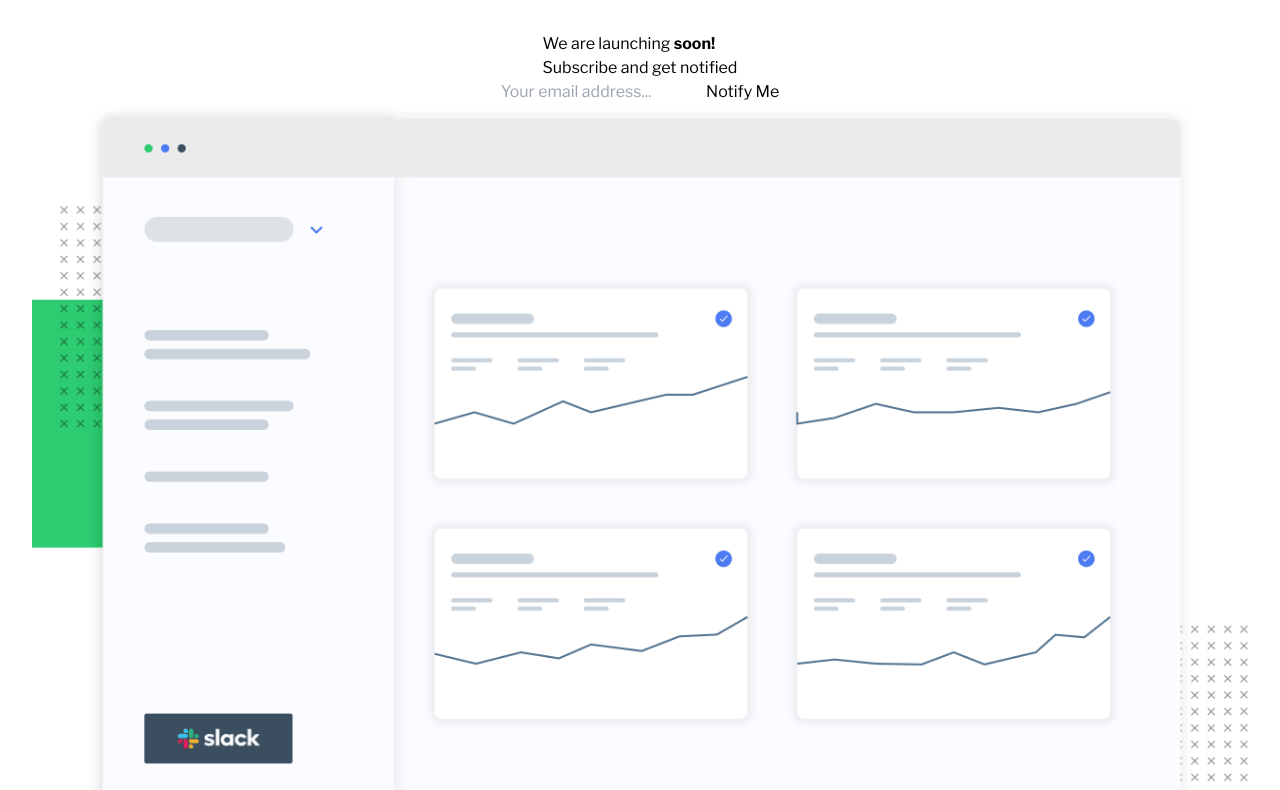
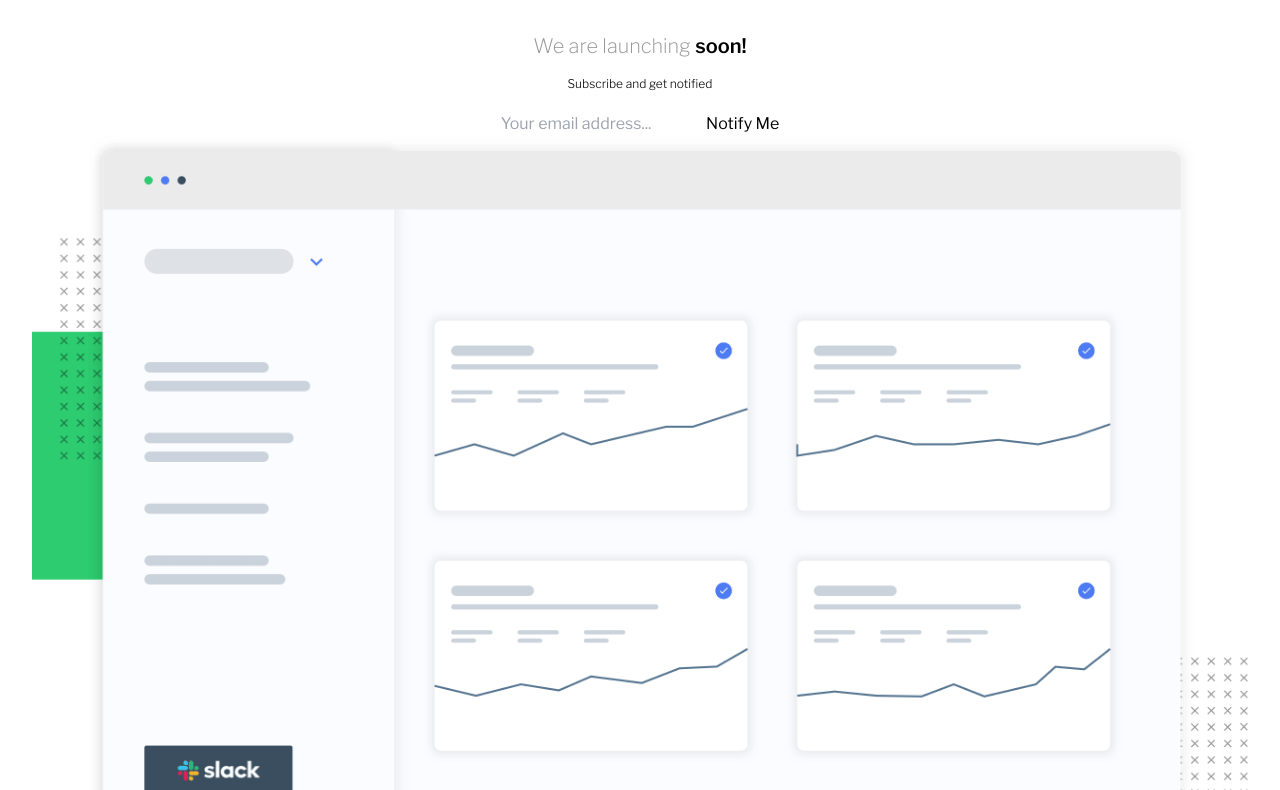
Before and after one commit to aaditamanugraha/ping-coming-soon-page, a website: page index.html in a window 1280 px wide. Shown: the part 138-928 px from the top of the page. Drawn offline with nearby package versions, Linux system fonts and the light colour scheme.

Commit message:
feat: initial styling title section

```diff
--- a/index.html
+++ b/index.html
@@ -16,9 +16,11 @@
     <main class="mb-24 grid place-items-center">
       <img src="./src/images/logo.svg" alt="ping-logo" class="mb-12 mt-24" />
 
-      <article>
-        <h1>We are launching <b>soon!</b></h1>
-        <p>Subscribe and get notified</p>
+      <article class="grid place-items-center mb-5">
+        <h1 class="text-xl mb-4 font-extralight text-neutral-gray">
+          We are launching <span class="font-semibold text-black">soon!</span>
+        </h1>
+        <p class="text-xs font-light">Subscribe and get notified</p>
       </article>
 
       <form action="">
```
Also changed, not shown: src/output.css.
